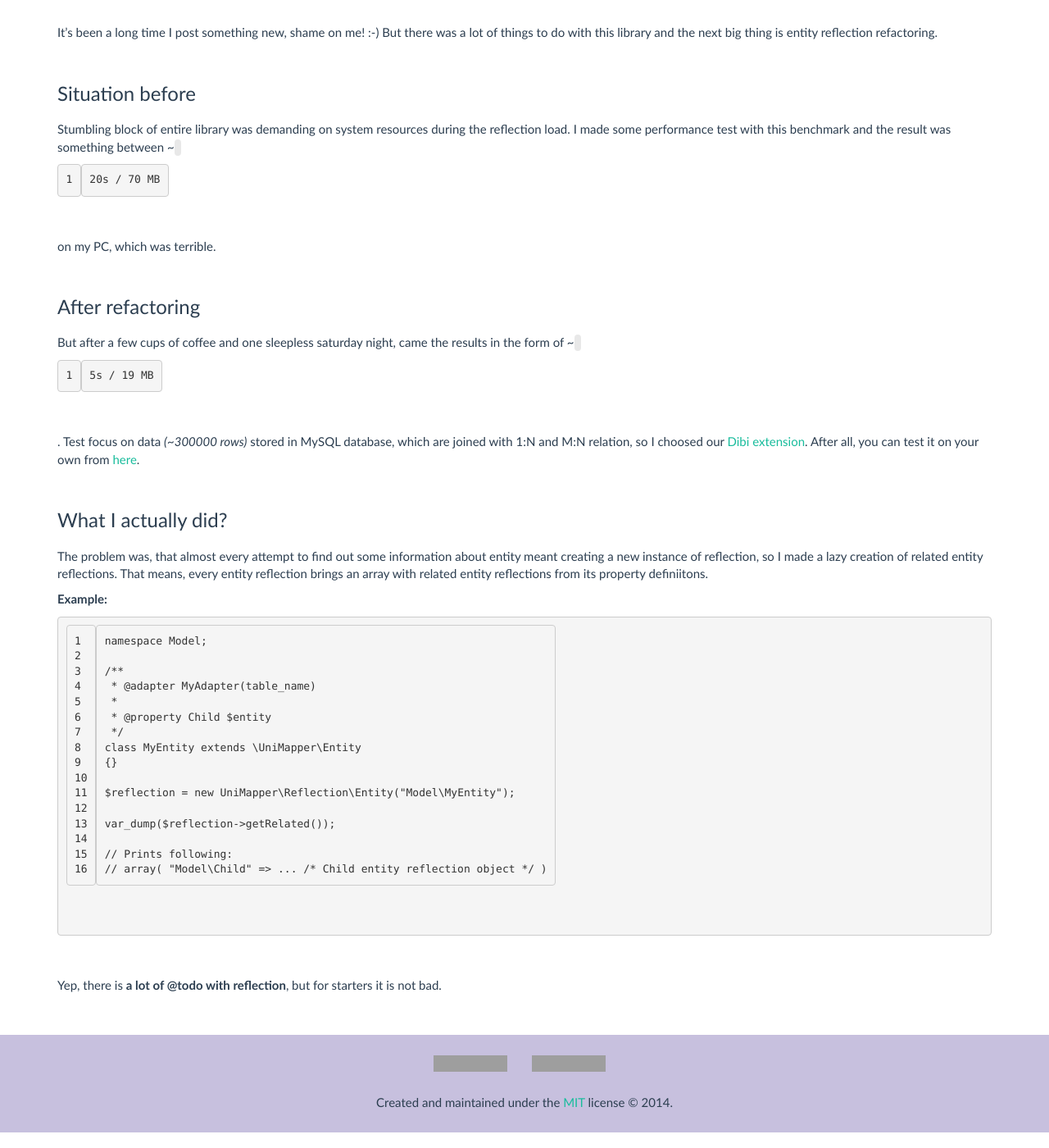
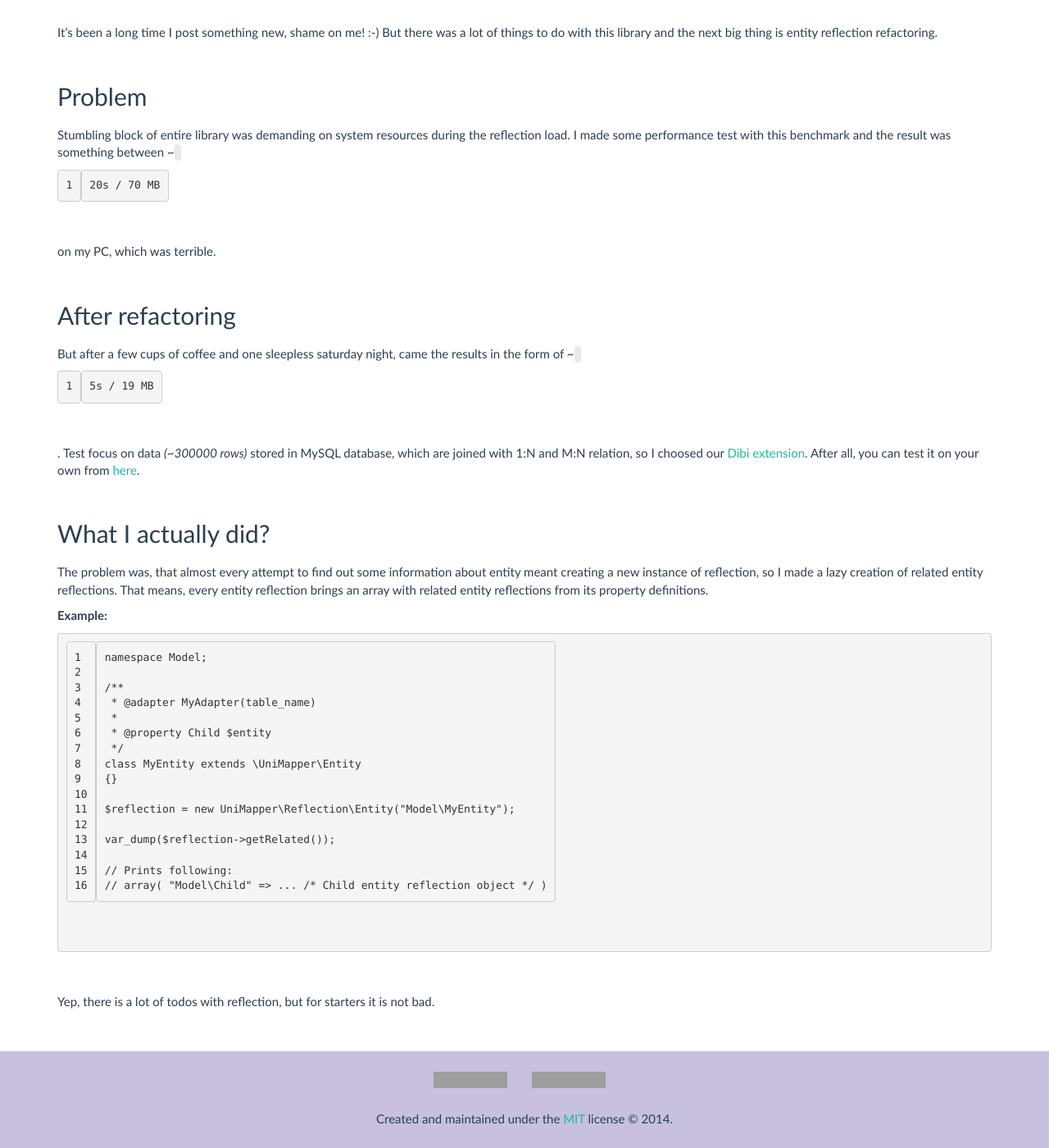
Before and after one commit to unimapper/unimapper.github.io, a Jekyll site: the page built from _posts/2014-08-25-fasther-harder-reflection.md, in a window 1280 px wide and 1400 px high, scrolled down 442 px. Shown: the whole window at 82% size. Built offline with Jekyll 4.4.1, drawn with Linux system fonts in a browser that asks for light colours; nearby versions of some CDN libraries; the repository's description, which GitHub fills in, is left out; grey boxes are pictures that could not be loaded.

Commit message:
news: typos

```diff
--- a/_posts/2014-08-25-fasther-harder-reflection.md
+++ b/_posts/2014-08-25-fasther-harder-reflection.md
@@ -7,18 +7,14 @@
 
 It's been a long time I post something new, shame on me! :-) But there was a lot of things to do with this library and the next big thing is entity reflection refactoring.
 
-### Situation before
-Stumbling block of entire library was demanding on system resources during the reflection load.
-I made some performance test with this benchmark and the result was something between ~ `20s / 70 MB` on my PC, which was terrible.
+## Problem
+Stumbling block of entire library was demanding on system resources during the reflection load. I made some performance test with this benchmark and the result was something between ~ `20s / 70 MB` on my PC, which was terrible.
 
-### After refactoring
-But after a few cups of coffee and one sleepless saturday night, came the results in the form of ~ `5s / 19 MB`.
-Test focus on data *(~300000 rows)* stored in MySQL database, which are joined with 1:N and M:N relation, so I choosed our [Dibi extension](https://github.com/unimapper/dibi).
-After all, you can test it on your own from [here](https://github.com/bauer01/db-benchmark/tree/unimapper).
+## After refactoring
+But after a few cups of coffee and one sleepless saturday night, came the results in the form of ~ `5s / 19 MB`. Test focus on data *(~300000 rows)* stored in MySQL database, which are joined with 1:N and M:N relation, so I choosed our [Dibi extension](https://github.com/unimapper/dibi). After all, you can test it on your own from [here](https://github.com/bauer01/db-benchmark/tree/unimapper).
 
-### What I actually did?
-The problem was, that almost every attempt to find out some information about entity meant creating a new instance of reflection,
-so I made a lazy creation of related entity reflections. That means, every entity reflection brings an array with related entity reflections from its property definiitons.
+## What I actually did?
+The problem was, that almost every attempt to find out some information about entity meant creating a new instance of reflection, so I made a lazy creation of related entity reflections. That means, every entity reflection brings an array with related entity reflections from its property definitions.
 
 **Example:**
 
@@ -41,4 +37,4 @@
 // array( "Model\Child" => ... /* Child entity reflection object */ )
 ~~~
 
-Yep, there is **a lot of @todo with reflection**, but for starters it is not bad.
+Yep, there is a lot of todos with reflection, but for starters it is not bad.
```
